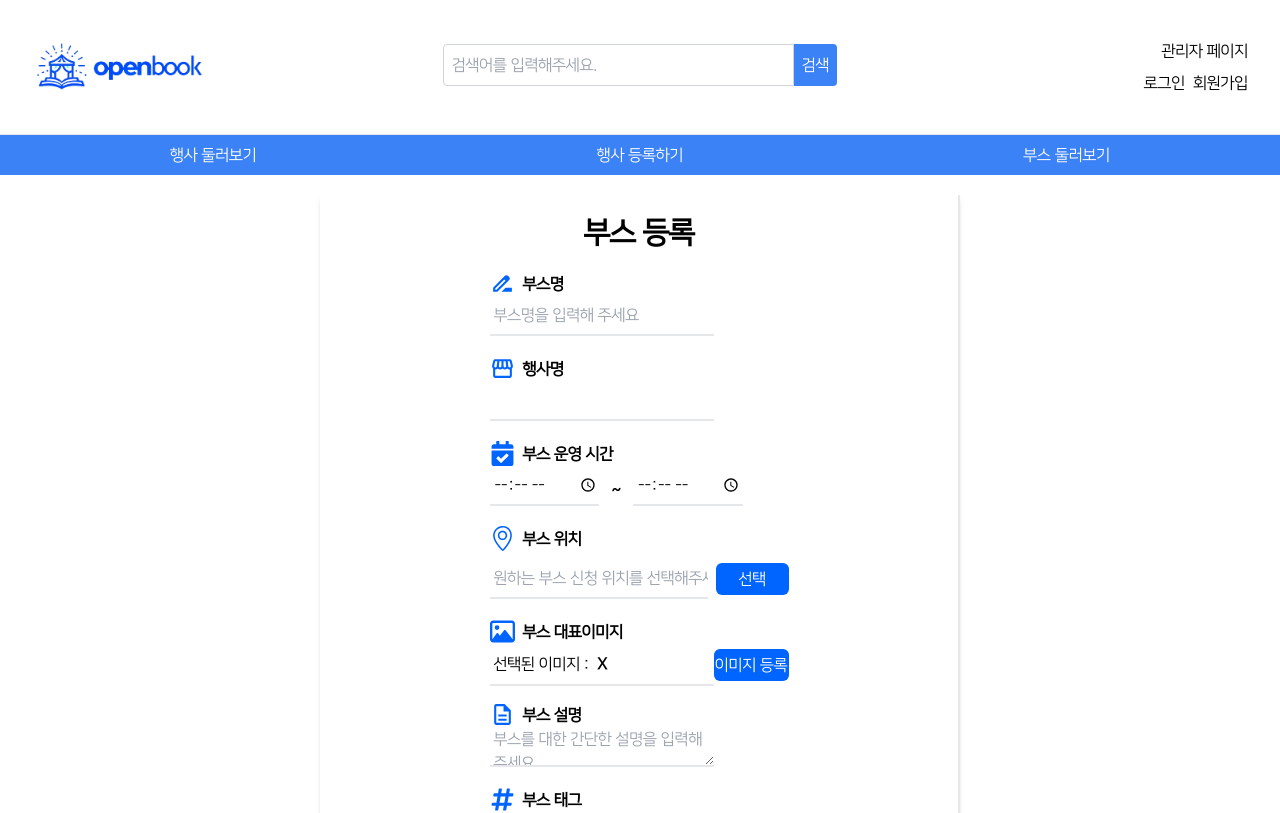
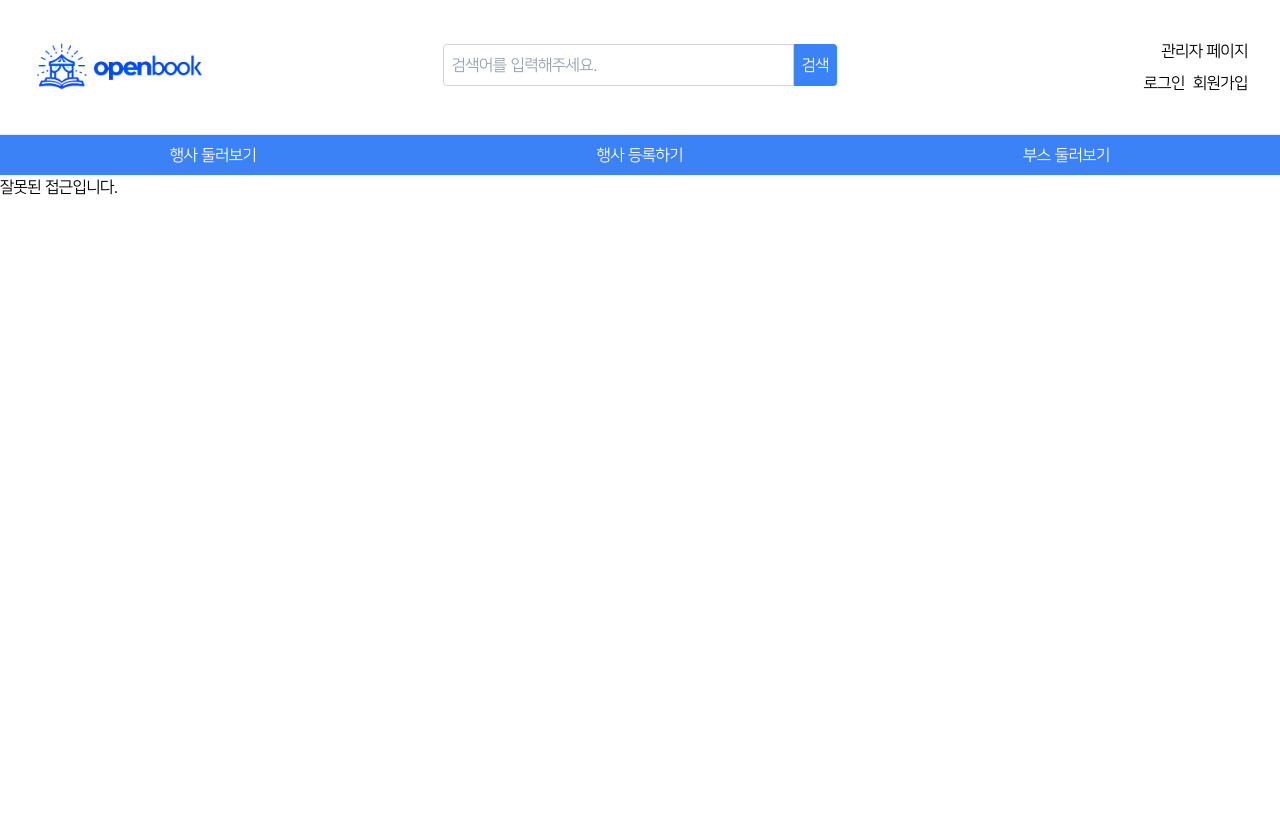
Before and after one commit to yjlee341/Web2, a React (Create React App) app: page /boothRegist in a window 1280 px wide. Shown: the top 813 px of the page. Built offline with nearby package versions, Linux system fonts and the light colour scheme.

Commit message:
Fix : 리뷰 수정

```diff
--- a/src/Components/Booth/Regist/BoothRegistInput.tsx
+++ b/src/Components/Booth/Regist/BoothRegistInput.tsx
@@ -7,7 +7,7 @@ interface Props {
   setValue: (value: any) => void;
   setValue2?: (value: any) => void;
   Icon: IconType;
-  type: "button" | "select" | "text" | "textarea" | "image" | "time" | "modal";
+  type: "button" | "select" | "text" | "textarea" | "image" | "time";
   imageName?: string;
   value?: string;
 }
@@ -87,14 +87,7 @@ export default function BoothRegistInput({
             </button>
           </>
         )}
-        {type === "modal" && (
-          <input
-            placeholder={placeholder}
-            type="text"
-            className="h-10 border-b-2 pl-1 mb-5 w-3/4"
-            onChange={(e) => setValue(e.target.value)}
-          />
-        )}
+
         {type === "image" && (
           <div className="flex w-full justify-between items-center mb-4">
             <div className="flex w-3/4 border-b-2 py-2 pl-1">
--- a/src/Components/Booth/Regist/BoothRegistPage.tsx
+++ b/src/Components/Booth/Regist/BoothRegistPage.tsx
@@ -34,9 +34,7 @@ export default function BoothRegistPage() {
   const [imageName, setImageName] = useState("X");
   const [selectedSeatNumbers, setSelectedSeatNumbers] = useState<string[]>([]);
 
-  //TODO: 숫자형 데이터 확인
-  //TODO: formdata 확인
-  //TODO: 은행명 적용
+  if (!eventId) return <>잘못된 접근입니다.</>;
 
   const handleFileChange = (event: React.ChangeEvent<HTMLInputElement>) => {
     const selectedFile = event.target.files && event.target.files[0];
```
